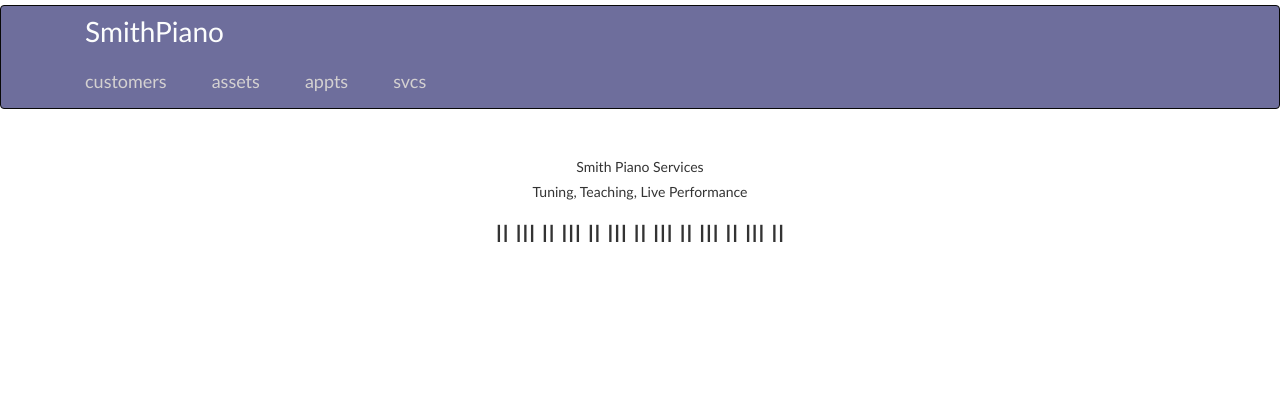
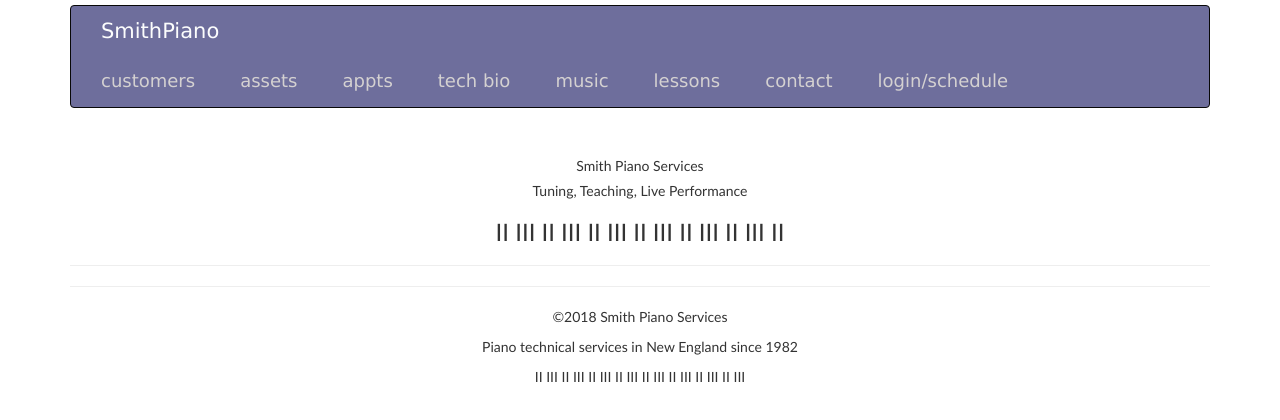
Before and after one commit to smithWEBtek/sp4, a React (Create React App) app in the folder client/: page / in a window 1280 px wide. Shown: the top 420 px of the page. Built offline with nearby package versions, Linux system fonts and the light colour scheme.

Commit message:
Update main nav style, footer and main App grid

```diff
--- a/client/src/App.js
+++ b/client/src/App.js
@@ -1,6 +1,6 @@
 import React, { Component } from 'react';
 import './App.css';
-
+import { Grid } from 'react-bootstrap'
 import { Route } from 'react-router'
 import Aux from '../src/hoc/Aux'
 import MainNav from '../src/UI/MainNav/MainNav'
@@ -13,7 +13,7 @@ import Services from '../src/Services/Services'
 class App extends Component {
 	render() {
 		return (
-			<div className="App">
+			<Grid className="App">
 				<MainNav />
 				<Aux>
 					<Route path="/customers" component={Customers} />
@@ -21,7 +21,14 @@ class App extends Component {
 					{/* <Route path="/assets/" component={Assets} /> */}
 					<Route path="/services" component={Services} />
 				</Aux>
-			</div>
+				<div>
+					<hr />
+					<hr />
+					<p>&#169;2018 Smith Piano Services</p>
+					<p>Piano technical services in New England since 1982</p>
+					<p>II III II III II III II III II III II III II III II III </p>
+				</div>
+			</Grid>
 		);
 	}
 }
--- a/client/src/UI/MainNav/MainNav.css
+++ b/client/src/UI/MainNav/MainNav.css
@@ -2,6 +2,15 @@
   color: rgb(255, 255, 255);
   background-color: rgb(110, 110, 156);
 	margin-top: 5px;
+	font-family: Verdana, Geneva, Tahoma, sans-serif;
+}
+
+.TagLine {
+	font-family: Verdana, Geneva, Tahoma, sans-serif;
+	font-size: 1.0em;
+	float: left;
+	font-style: italic;
+	margin-left: 15px;
 }
 
 .logo-home a{
@@ -43,7 +52,7 @@
 
 #BrandText {
 	color: rgb(252, 253, 253);
-	font-size: 2em;
+	font-size: 1.5em;
 }
 
 @keyframes Logo-spin {
--- a/client/src/UI/MainNav/MainNav.js
+++ b/client/src/UI/MainNav/MainNav.js
@@ -30,7 +30,19 @@ class MainNav extends Component {
 							<Link to='/appts' className="Item">appts</Link>
 						</NavItem>
 						<NavItem eventKey={4}>
-							<Link to='/services' className="Item">svcs</Link>
+							<Link to='/services' className="Item">tech bio</Link>
+						</NavItem>
+						<NavItem eventKey={4}>
+							<Link to='/services' className="Item">music</Link>
+						</NavItem>
+						<NavItem eventKey={4}>
+							<Link to='/services' className="Item">lessons</Link>
+						</NavItem>
+						<NavItem eventKey={4}>
+							<Link to='/services' className="Item">contact</Link>
+						</NavItem>
+						<NavItem eventKey={4}>
+							<Link to='/services' className="Item">login/schedule</Link>
 						</NavItem>
 					</Nav>
 				</Navbar>
```
